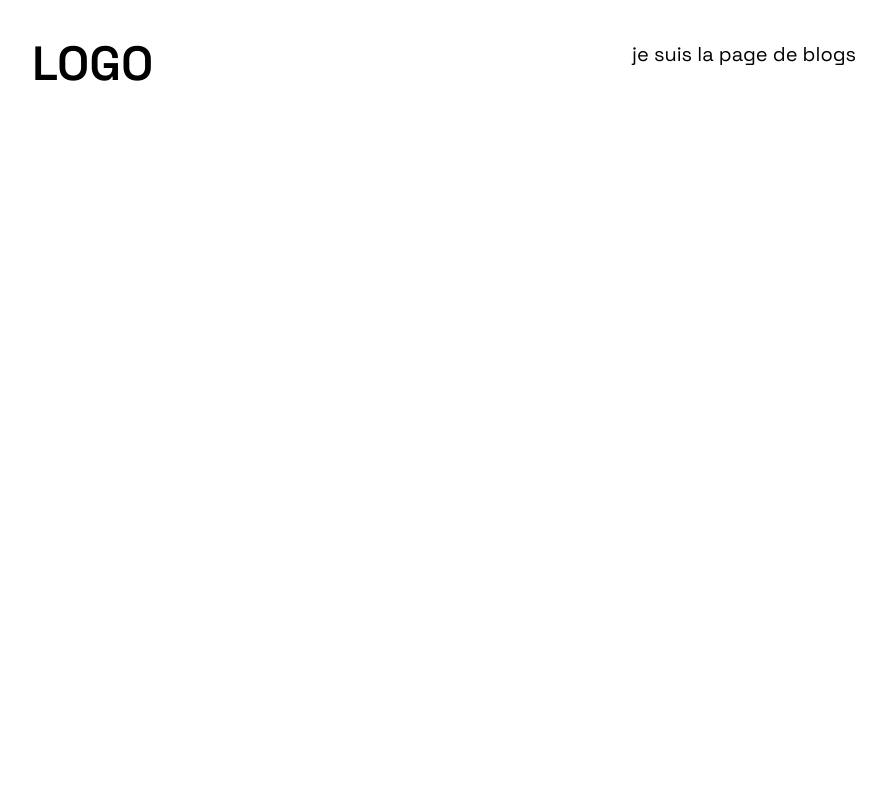
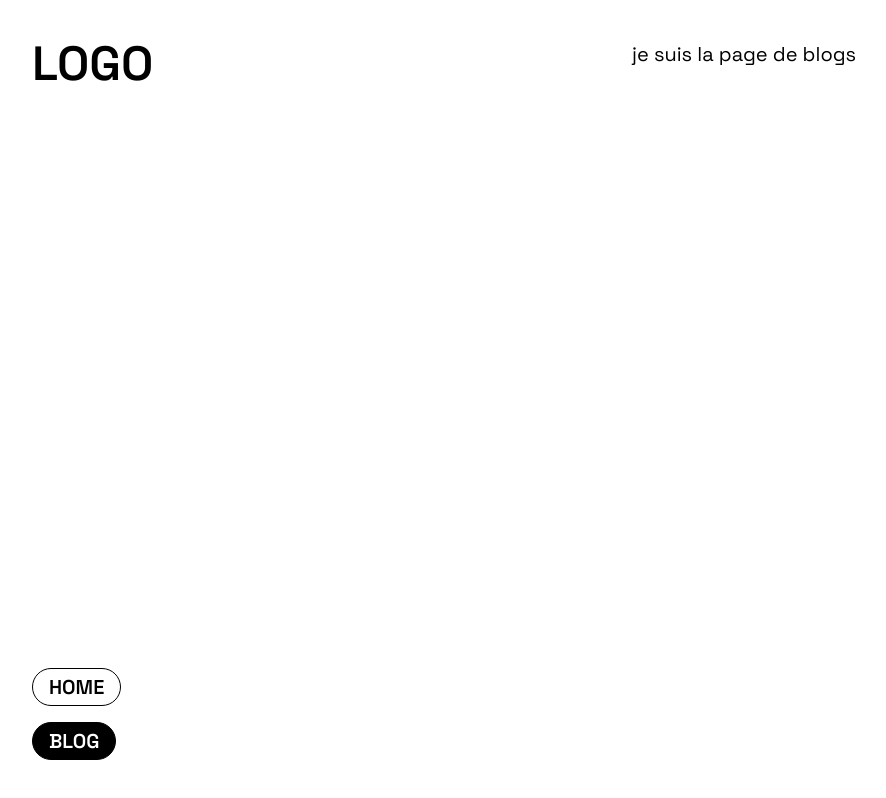
Before and after one commit to daviddarx/boilerplate-nextjs-app-tinacms, a Next.js app: page /blog in a window 1280 px wide. Shown: the whole page, without its empty margins (8-894 px from the left). Built offline with nearby package versions, Linux system fonts and the light colour scheme.

Commit message:
feat(nav): add main nav

```diff
--- a/app/globals.css
+++ b/app/globals.css
@@ -103,11 +103,11 @@
 
 @layer components {
   .button {
-    @apply inline-block rounded-full border border-black bg-black px-16 py-4 font-bold text-white;
+    @apply inline-block rounded-full border border-black px-16 py-4 font-bold uppercase;
   }
 
-  .button--secondary {
-    @apply bg-white text-black;
+  .button--primary {
+    @apply bg-black text-white;
   }
 
   .text-container {
--- a/app/layout.tsx
+++ b/app/layout.tsx
@@ -1,7 +1,9 @@
 import './globals.css';
+import MainNav from '@/components/app/main-nav';
 import classNames from 'classnames';
 import type { Metadata } from 'next';
 import { Space_Grotesk } from 'next/font/google';
+import Link from 'next/link';
 
 const font = Space_Grotesk({ weight: ['400', '600'], subsets: ['latin'] });
 
@@ -16,7 +18,10 @@ export default function RootLayout({ children }: { children: React.ReactNode })
       <body className={classNames('w-full h-full', font.className)}>
         <div className='lg:grid lg:grid-cols-2'>
           <header>
-            <h2 className='lg:fixed lg:top-0 lg:left-0 p-gutter'>Logo</h2>
+            <h2 className='lg:fixed lg:top-0 lg:left-0 p-gutter'>
+              <Link href='/'>Logo</Link>
+            </h2>
+            <MainNav />
           </header>
           <main className='p-gutter lg:px-0'>{children}</main>
         </div>
--- a/app/page.tsx
+++ b/app/page.tsx
@@ -1,4 +1,4 @@
-import { PageComponent } from '@/components/app/page';
+import PageComponent from '@/components/app/page';
 import client from '@/tina/__generated__/client';
 
 export default async function Page() {
--- /dev/null
+++ b/components/app/main-nav.tsx
@@ -0,0 +1,21 @@
+import ActiveLink from '@/components/ui/active-link';
+
+export default function MainNav() {
+  return (
+    <nav className='lg:fixed lg:bottom-0 lg:left-0 p-gutter'>
+      <h2 className='sr-only'>Navigation</h2>
+      <ul className='flex gap-spacer-16 lg:flex-col'>
+        <li>
+          <ActiveLink href='/' className='button' activeClassName='button--primary'>
+            Home
+          </ActiveLink>
+        </li>
+        <li>
+          <ActiveLink href='/blog' className='button' activeClassName='button--primary'>
+            Blog
+          </ActiveLink>
+        </li>
+      </ul>
+    </nav>
+  );
+}
--- a/components/app/page.tsx
+++ b/components/app/page.tsx
@@ -1,11 +1,11 @@
 'use client';
 
-import { FeatureList } from '@/components/content/feature-list';
-import { Hero } from '@/components/content/hero';
+import FeatureList from '@/components/content/feature-list';
+import Hero from '@/components/content/hero';
 import { PageQuery } from '@/tina/__generated__/types';
 import { useTina } from 'tinacms/dist/react';
 
-export function PageComponent(props: {
+export default function PageComponent(props: {
   data: PageQuery;
   variables: { relativePath: string };
   query: string;
--- a/components/content/feature-list.tsx
+++ b/components/content/feature-list.tsx
@@ -1,9 +1,9 @@
-import { CustomMarkdown } from '@/components/ui/custom-markdown';
+import CustomMarkdown from '@/components/ui/custom-markdown';
 import { PageBlocksFeatureList } from '@/tina/__generated__/types';
 import Image from 'next/image';
 import { tinaField } from 'tinacms/dist/react';
 
-export function FeatureList(props: PageBlocksFeatureList) {
+export default function FeatureList(props: PageBlocksFeatureList) {
   return (
     <section className='border-t border-black pt-gutter lg:pr-gutter'>
       <div className='text-container'>
--- a/components/content/hero.tsx
+++ b/components/content/hero.tsx
@@ -1,9 +1,9 @@
-import { CustomMarkdown } from '@/components/ui/custom-markdown';
+import CustomMarkdown from '@/components/ui/custom-markdown';
 import { PageBlocksHero } from '@/tina/__generated__/types';
 import classNames from 'classnames';
 import { tinaField } from 'tinacms/dist/react';
 
-export function Hero(props: PageBlocksHero) {
+export default function Hero(props: PageBlocksHero) {
   return (
     <section className='lg:pr-gutter'>
       <div className='text-container'>
@@ -17,7 +17,7 @@ export function Hero(props: PageBlocksHero) {
               key={i}
               href={link?.href}
               className={classNames('button', {
-                'button--secondary': link?.style === 'secondary',
+                'button--primary': link?.style === 'primary',
               })}
               data-tina-field={tinaField(link!, 'label')}
             >
--- /dev/null
+++ b/components/ui/active-link.tsx
@@ -0,0 +1,31 @@
+'use client';
+
+import Link, { LinkProps } from 'next/link';
+import { usePathname } from 'next/navigation';
+import { PropsWithChildren } from 'react';
+
+type ActiveLinkProps = LinkProps & {
+  className: string;
+  activeClassName: string;
+};
+
+export default function ActiveLink({
+  children,
+  className = '',
+  activeClassName = '',
+  ...props
+}: PropsWithChildren<ActiveLinkProps>) {
+  const currentRoute = usePathname();
+
+  let computedClass = className;
+
+  if (props.href === currentRoute) {
+    computedClass += ` ${activeClassName}`;
+  }
+
+  return (
+    <Link scroll={false} className={computedClass} {...props}>
+      {children}
+    </Link>
+  );
+}
--- a/components/ui/custom-markdown.tsx
+++ b/components/ui/custom-markdown.tsx
@@ -1,7 +1,9 @@
 import { TinaMarkdown } from 'tinacms/dist/rich-text';
 import { TinaMarkdownContent } from 'tinacms/dist/rich-text';
 
-export function CustomMarkdown(props: { content: TinaMarkdownContent | TinaMarkdownContent[] }) {
+export default function CustomMarkdown(props: {
+  content: TinaMarkdownContent | TinaMarkdownContent[];
+}) {
   return (
     <div className='text-container'>
       <TinaMarkdown
```
